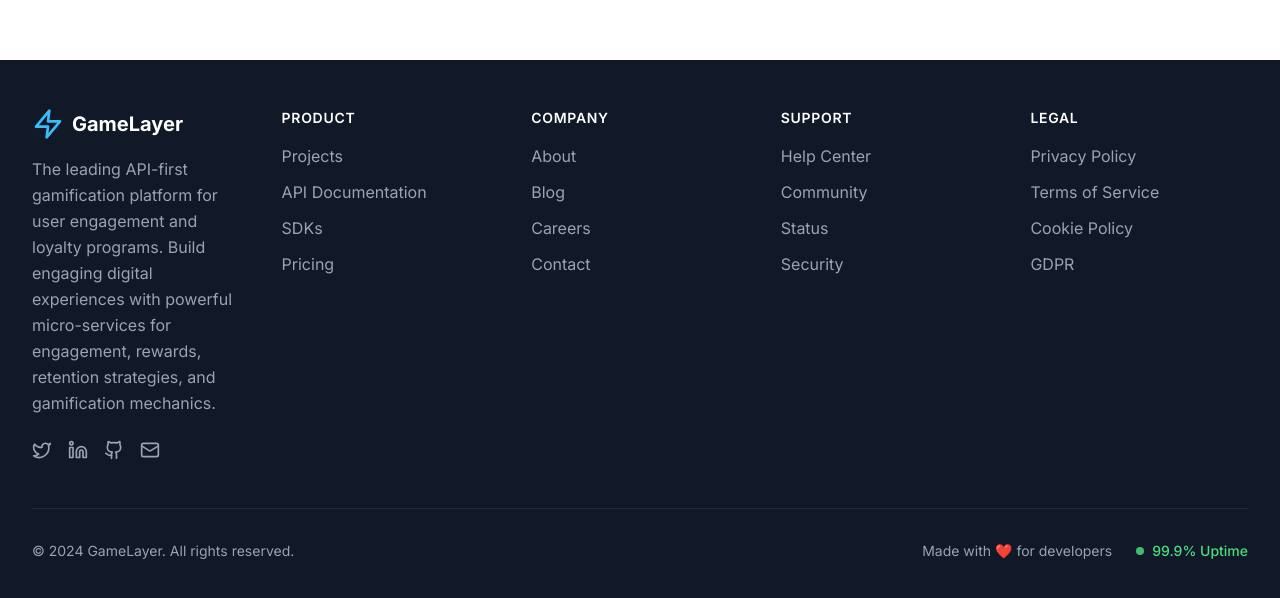
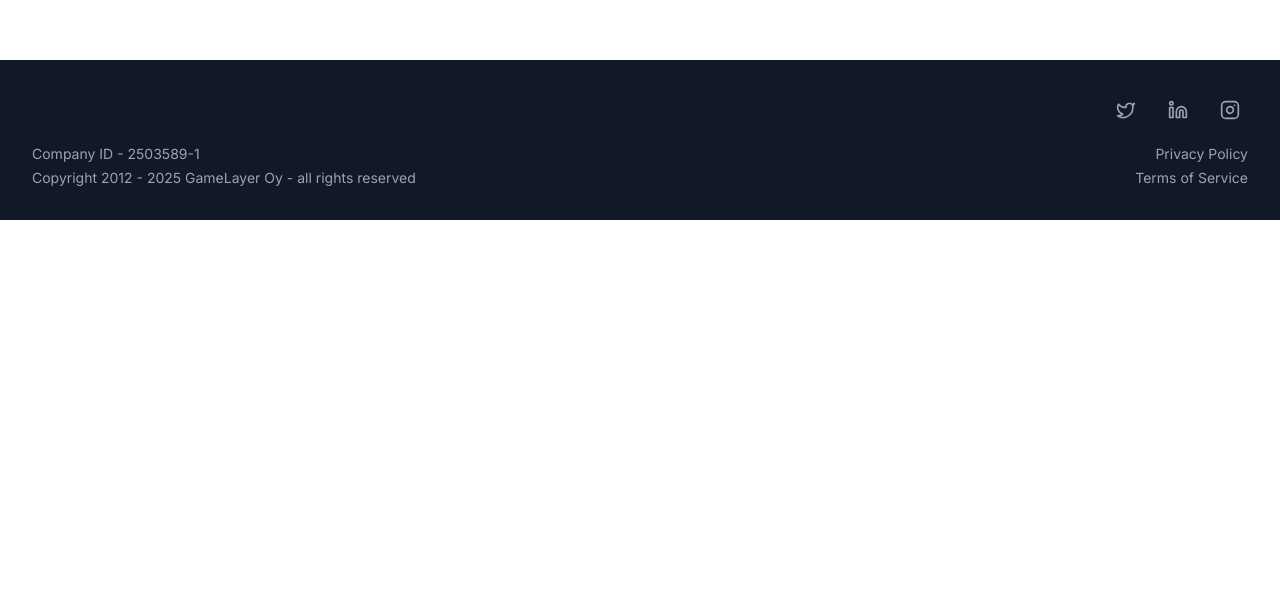
Before and after one commit to judgesteven/website, a React (Create React App) app: page /#/api in a window 1280 px wide. Shown: the part 740-1338 px from the top of the page. After the commit the page ends 960 px from the top, so only its background shows below. Built offline with nearby package versions, Linux system fonts and the light colour scheme.

Commit message:
Update footer with clean layout: social icons, company info, and legal links

```diff
--- a/src/components/Footer.js
+++ b/src/components/Footer.js
@@ -1,63 +1,27 @@
 import React from 'react';
 import { Link } from 'react-router-dom';
-import { Zap, Twitter, Linkedin, Github, Mail } from 'lucide-react';
+import { Twitter, Linkedin, Instagram } from 'lucide-react';
 
 const Footer = () => {
-  const footerLinks = {
-    product: [
-      { name: 'Projects', href: '/projects' },
-      { name: 'API Documentation', href: '/api' },
-      { name: 'SDKs', href: '/sdk' },
-      { name: 'Pricing', href: '/pricing' },
-    ],
-    company: [
-      { name: 'About', href: '/about' },
-      { name: 'Blog', href: '/blog' },
-      { name: 'Careers', href: '/careers' },
-      { name: 'Contact', href: '/contact' },
-    ],
-    support: [
-      { name: 'Help Center', href: '/help' },
-      { name: 'Community', href: '/community' },
-      { name: 'Status', href: '/status' },
-      { name: 'Security', href: '/security' },
-    ],
-    legal: [
-      { name: 'Privacy Policy', href: '/privacy' },
-      { name: 'Terms of Service', href: '/terms' },
-      { name: 'Cookie Policy', href: '/cookies' },
-      { name: 'GDPR', href: '/gdpr' },
-    ],
-  };
-
   const socialLinks = [
     { name: 'Twitter', href: '#', icon: Twitter },
     { name: 'LinkedIn', href: '#', icon: Linkedin },
-    { name: 'GitHub', href: '#', icon: Github },
-    { name: 'Email', href: 'mailto:hello@gamelayer.co', icon: Mail },
+    { name: 'Instagram', href: '#', icon: Instagram },
   ];
 
   return (
     <footer className="bg-gray-900 text-white">
-      <div className="max-w-7xl mx-auto px-4 sm:px-6 lg:px-8 py-12">
-        <div className="grid grid-cols-1 md:grid-cols-2 lg:grid-cols-5 gap-8">
-          {/* Brand */}
-          <div className="lg:col-span-1">
-            <div className="flex items-center space-x-2 mb-4">
-              <Zap className="h-8 w-8 text-primary-400" />
-              <span className="text-xl font-bold">GameLayer</span>
-            </div>
-            <p className="text-gray-400 mb-6 leading-relaxed">
-              The leading API-first gamification platform for user engagement and loyalty programs.
-              Build engaging digital experiences with powerful micro-services for engagement, rewards,
-              retention strategies, and gamification mechanics.
-            </p>
+      <div className="max-w-7xl mx-auto px-4 sm:px-6 lg:px-8 py-8">
+        {/* Main content */}
+        <div className="flex flex-col space-y-4">
+          {/* Top row - Social icons */}
+          <div className="flex justify-center lg:justify-end">
             <div className="flex space-x-4">
               {socialLinks.map((social) => (
                 <a
                   key={social.name}
                   href={social.href}
-                  className="text-gray-400 hover:text-white transition-colors duration-200"
+                  className="text-gray-400 hover:text-white transition-colors duration-200 p-2 rounded-full hover:bg-gray-800"
                   aria-label={social.name}
                 >
                   <social.icon className="w-5 h-5" />
@@ -66,95 +30,32 @@ const Footer = () => {
             </div>
           </div>
 
-          {/* Product Links */}
-          <div>
-            <h3 className="text-sm font-semibold text-white uppercase tracking-wider mb-4">
-              Product
-            </h3>
-            <ul className="space-y-3">
-              {footerLinks.product.map((link) => (
-                <li key={link.name}>
-                  <Link
-                    to={link.href}
-                    className="text-gray-400 hover:text-white transition-colors duration-200"
-                  >
-                    {link.name}
-                  </Link>
-                </li>
-              ))}
-            </ul>
+          {/* Bottom row - Copyright and Legal links */}
+          <div className="flex flex-col lg:flex-row justify-between items-center space-y-2 lg:space-y-0">
+            {/* Left side - Company info */}
+            <div className="text-center lg:text-left">
+              <p className="text-gray-400 text-sm">
+                Company ID - 2503589-1
+              </p>
+              <p className="text-gray-400 text-sm mt-1">
+                Copyright 2012 - 2025 GameLayer Oy - all rights reserved
+              </p>
             </div>
 
-          {/* Company Links */}
-          <div>
-            <h3 className="text-sm font-semibold text-white uppercase tracking-wider mb-4">
-              Company
-            </h3>
-            <ul className="space-y-3">
-              {footerLinks.company.map((link) => (
-                <li key={link.name}>
+            {/* Right side - Legal links */}
+            <div className="flex flex-col items-center lg:items-end space-y-1">
               <Link
-                    to={link.href}
-                    className="text-gray-400 hover:text-white transition-colors duration-200"
+                to="/privacy"
+                className="text-gray-400 hover:text-white transition-colors duration-200 text-sm"
               >
-                    {link.name}
+                Privacy Policy
               </Link>
-                </li>
-              ))}
-            </ul>
-          </div>
-
-          {/* Support Links */}
-          <div>
-            <h3 className="text-sm font-semibold text-white uppercase tracking-wider mb-4">
-              Support
-            </h3>
-            <ul className="space-y-3">
-              {footerLinks.support.map((link) => (
-                <li key={link.name}>
               <Link
-                    to={link.href}
-                    className="text-gray-400 hover:text-white transition-colors duration-200"
+                to="/terms"
+                className="text-gray-400 hover:text-white transition-colors duration-200 text-sm"
               >
-                    {link.name}
+                Terms of Service
               </Link>
-                </li>
-              ))}
-            </ul>
-          </div>
-
-          {/* Legal Links */}
-          <div>
-            <h3 className="text-sm font-semibold text-white uppercase tracking-wider mb-4">
-              Legal
-            </h3>
-            <ul className="space-y-3">
-              {footerLinks.legal.map((link) => (
-                <li key={link.name}>
-                  <Link
-                    to={link.href}
-                    className="text-gray-400 hover:text-white transition-colors duration-200"
-                  >
-                    {link.name}
-                  </Link>
-                </li>
-              ))}
-            </ul>
-          </div>
-        </div>
-
-        {/* Bottom Section */}
-        <div className="border-t border-gray-800 mt-12 pt-8">
-          <div className="flex flex-col md:flex-row justify-between items-center">
-            <p className="text-gray-400 text-sm">
-              © 2024 GameLayer. All rights reserved.
-            </p>
-            <div className="flex items-center space-x-6 mt-4 md:mt-0">
-              <span className="text-gray-400 text-sm">Made with ❤️ for developers</span>
-              <div className="flex items-center space-x-2">
-                <div className="w-2 h-2 bg-green-400 rounded-full animate-pulse"></div>
-                <span className="text-green-400 text-sm font-medium">99.9% Uptime</span>
-              </div>
             </div>
           </div>
         </div>
```
Lines whose indentation alone changed are shown as unchanged.
